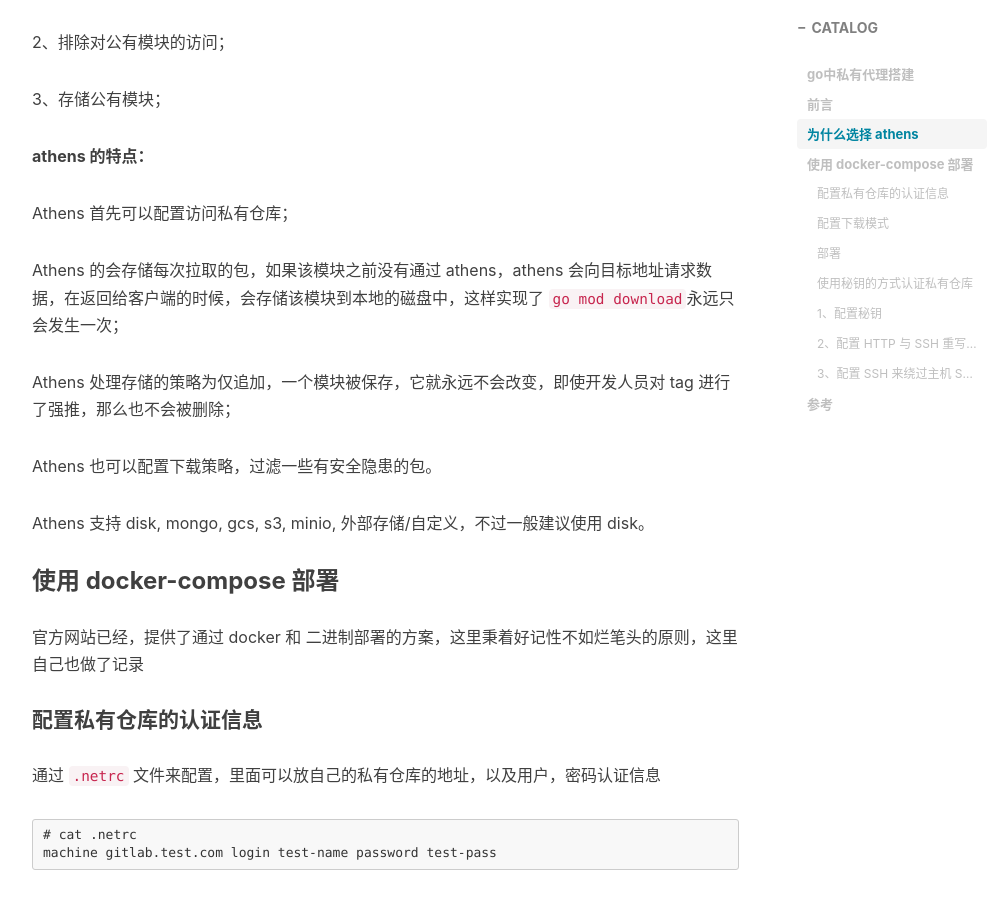
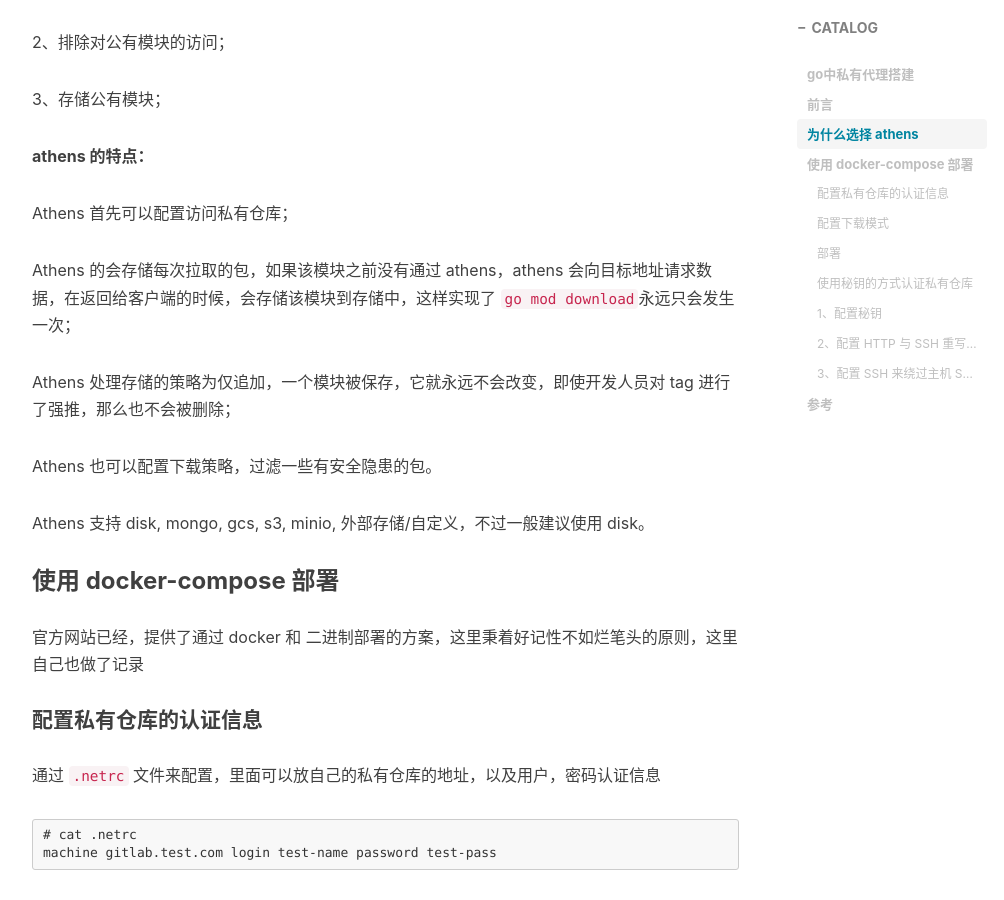
Before and after one commit to boilingfrog/boilingfrog.github.io, a Jekyll site: the page built from _posts/2022-04-27-docker-compose部署athens私有代理.md, in a window 1280 px wide and 900 px high, scrolled down 1293 px. Shown: the whole window, without its empty margins (233-1237 px from the left). Built offline with Jekyll 4.4.1, drawn with Linux system fonts in a browser that asks for light colours; nearby versions of some CDN libraries; comment, search, counter and statistics services are not loaded.

```diff
--- a/_posts/2022-04-27-docker-compose部署athens私有代理.md
+++ b/_posts/2022-04-27-docker-compose部署athens私有代理.md
@@ -48,7 +48,7 @@
 
 Athens 首先可以配置访问私有仓库；
 
-Athens 的会存储每次拉取的包，如果该模块之前没有通过 athens，athens 会向目标地址请求数据，在返回给客户端的时候，会存储该模块到本地的磁盘中，这样实现了 `go mod download`永远只会发生一次；
+Athens 的会存储每次拉取的包，如果该模块之前没有通过 athens，athens 会向目标地址请求数据，在返回给客户端的时候，会存储该模块到存储中，这样实现了 `go mod download`永远只会发生一次；
 
 Athens 处理存储的策略为仅追加，一个模块被保存，它就永远不会改变，即使开发人员对 tag 进行了强推，那么也不会被删除；
 
```
